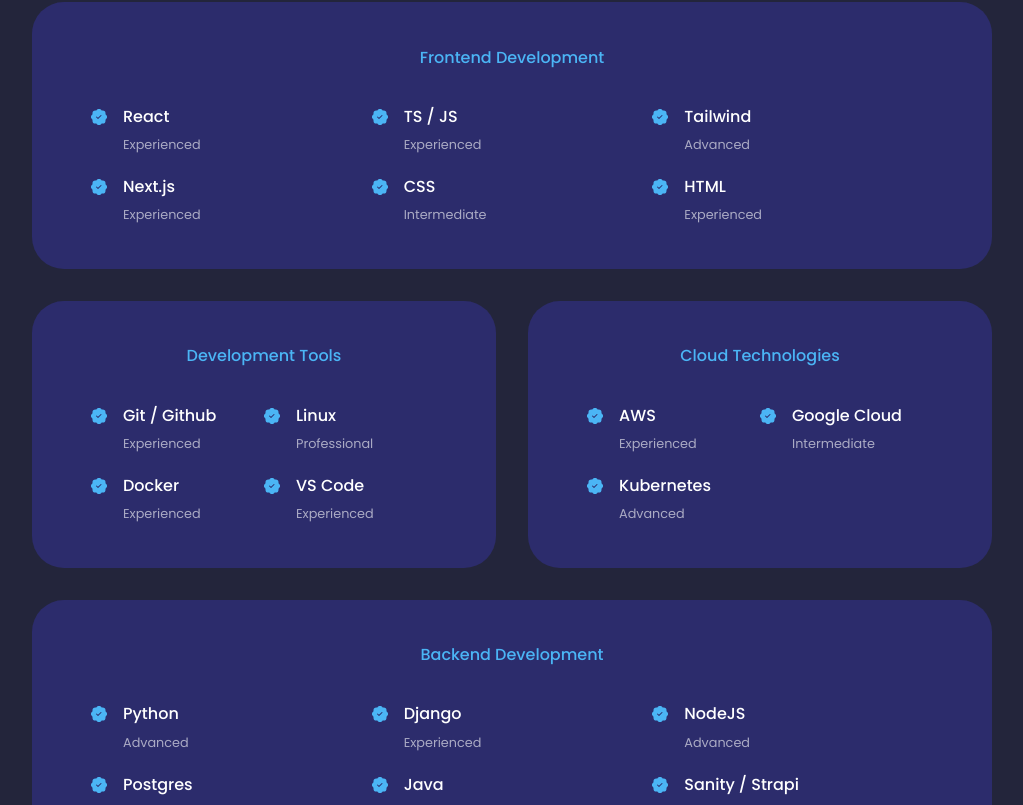
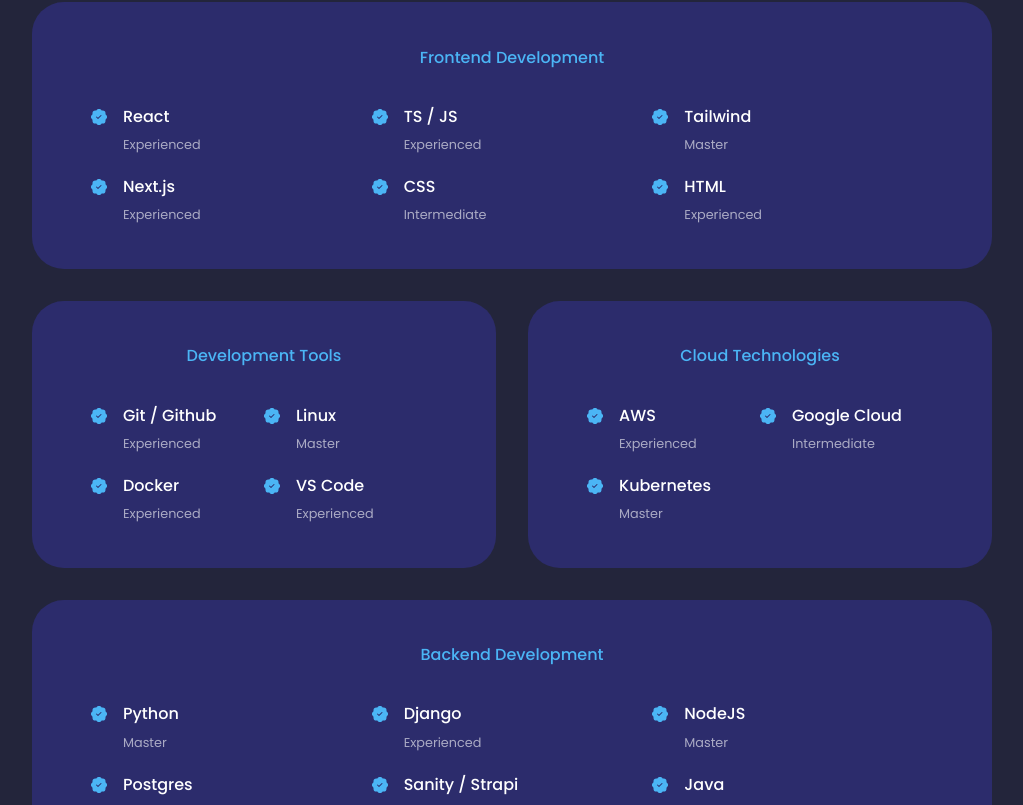
Before and after one commit to shricodev/my-react-portfolio, a React (Vite) app: page / in a window 1280 px wide. Shown: the part 1754-2559 px from the top of the page, without its empty margins (128-1151 px from the left). Built offline with nearby package versions, Linux system fonts and the light colour scheme.

Commit message:
Exchange the 'Advanced' keyword with 'Master'
In 'Experience' component

```diff
--- a/src/components/experience/Experience.tsx
+++ b/src/components/experience/Experience.tsx
@@ -33,7 +33,7 @@
                             <BsPatchCheckFill className="color-primary mt-[6px]" />
                             <div>
                                 <h4>Tailwind</h4>
-                                <small className="text-light">Advanced</small>
+                                <small className="text-light">Master</small>
                             </div>
                         </article>
                         <article className="experience__details flex gap-[1rem]">
@@ -83,9 +83,7 @@
                             <BsPatchCheckFill className="color-primary mt-[6px]" />
                             <div>
                                 <h4>Linux</h4>
-                                <small className="text-light">
-                                    Professional
-                                </small>
+                                <small className="text-light">Master</small>
                             </div>
                         </article>
                         <article className="experience__details flex gap-[1rem]">
@@ -135,7 +133,7 @@
                             <BsPatchCheckFill className="color-primary mt-[6px]" />
                             <div>
                                 <h4>Kubernetes</h4>
-                                <small className="text-light">Advanced</small>
+                                <small className="text-light">Master</small>
                             </div>
                         </article>
                     </div>
@@ -149,7 +147,7 @@
                             <BsPatchCheckFill className="color-primary mt-[6px]" />
                             <div>
                                 <h4>Python</h4>
-                                <small className="text-light">Advanced</small>
+                                <small className="text-light">Master</small>
                             </div>
                         </article>
                         <article className="experience__details flex gap-[1rem]">
@@ -165,20 +163,20 @@
                             <BsPatchCheckFill className="color-primary mt-[6px]" />
                             <div>
                                 <h4>NodeJS</h4>
-                                <small className="text-light">Advanced</small>
+                                <small className="text-light">Master</small>
                             </div>
                         </article>
                         <article className="experience__details flex gap-[1rem]">
                             <BsPatchCheckFill className="color-primary mt-[6px]" />
                             <div>
                                 <h4>Postgres</h4>
-                                <small className="text-light">Advanced</small>
+                                <small className="text-light">Master</small>
                             </div>
                         </article>
                         <article className="experience__details flex gap-[1rem]">
                             <BsPatchCheckFill className="color-primary mt-[6px]" />
                             <div>
-                                <h4>Java</h4>
+                                <h4>Sanity / Strapi</h4>
                                 <small className="text-light">
                                     Experienced
                                 </small>
@@ -187,7 +185,7 @@
                         <article className="experience__details flex gap-[1rem]">
                             <BsPatchCheckFill className="color-primary mt-[6px]" />
                             <div>
-                                <h4>Sanity / Strapi</h4>
+                                <h4>Java</h4>
                                 <small className="text-light">
                                     Experienced
                                 </small>
```
